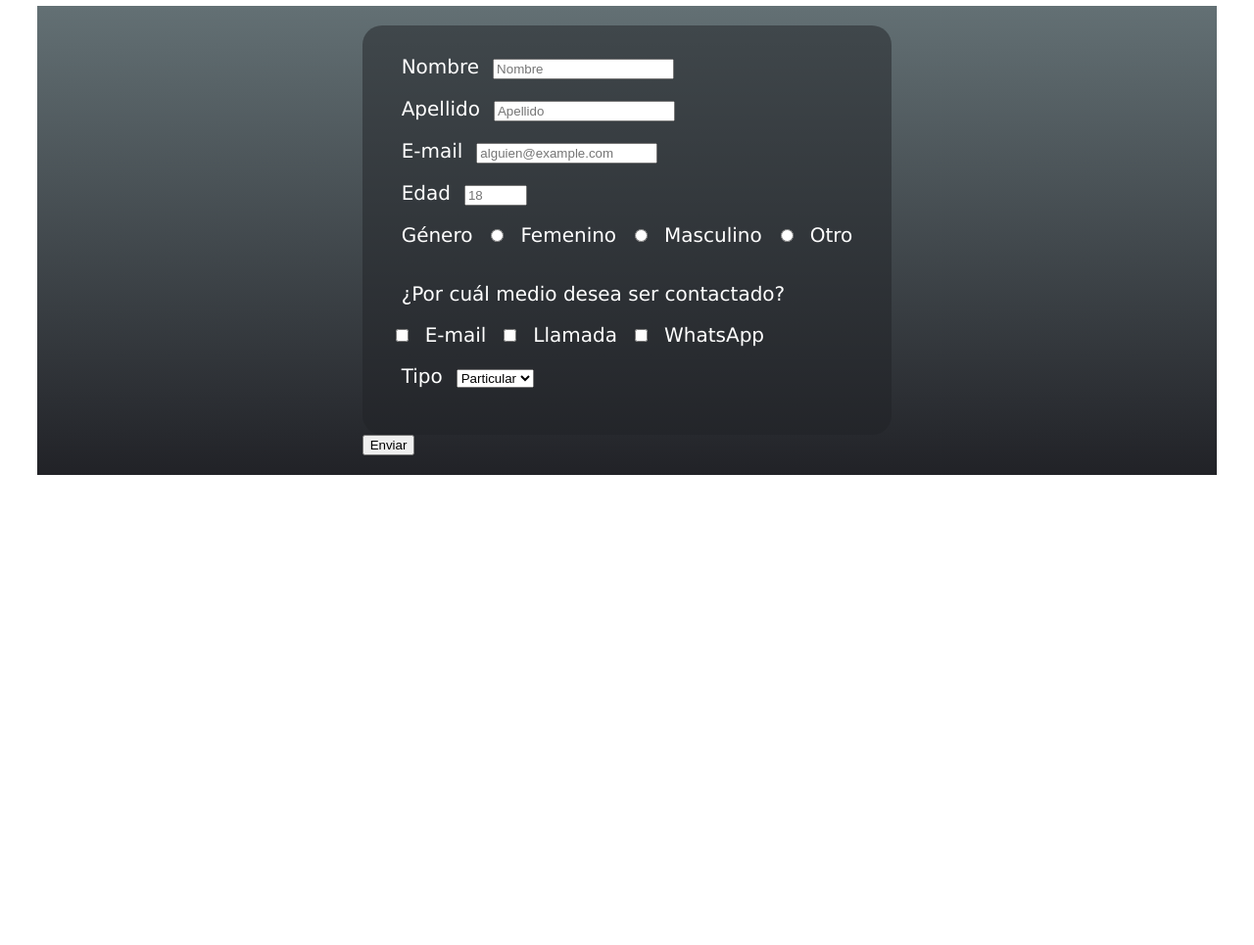
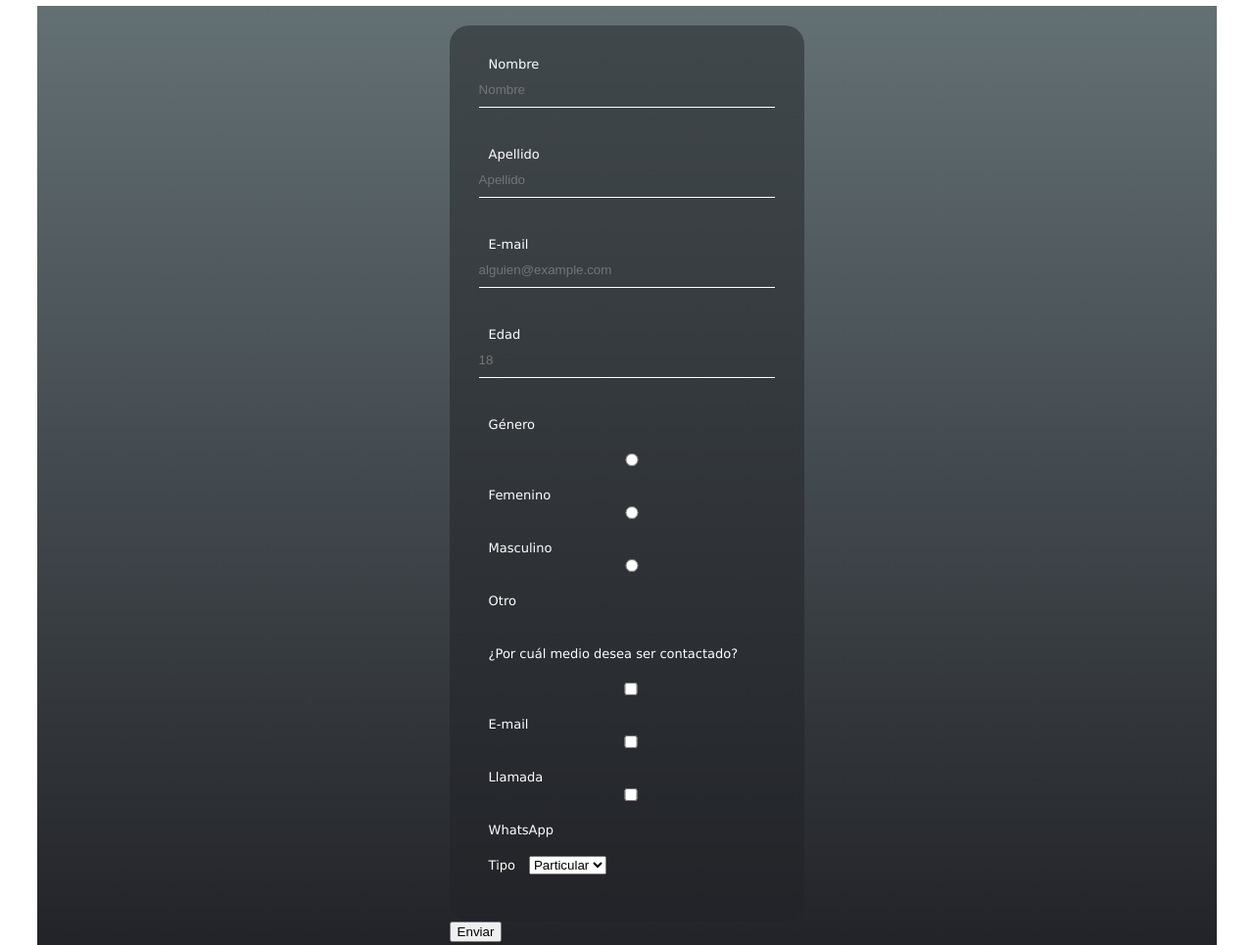
Before and after one commit to sagov8/Web, a plain HTML site: page HTML/contacto.html in a window 1280 px wide. Shown: the part 1080-2045 px from the top of the page at 98% size. Before the commit the page ends 1639 px from the top, so only its background shows below. Drawn offline with Linux system fonts and the light colour scheme.

Commit message:
Form CSS

```diff
--- a/HTML/contacto.html
+++ b/HTML/contacto.html
@@ -22,7 +22,8 @@
     <div class="form">
       <form>
         <div class="formulario">
-          <label for="nombre">Nombre</label>
+          <div class="elemento">
+            <label for="nombre">Nombre</label><br />
             <input
               type="text"
               id="nombre"
@@ -30,8 +31,9 @@
               placeholder="Nombre"
               required="true"
             /><br /><br />
-
-          <label for="apellido">Apellido</label>
+          </div>
+          <div class="elemento">
+            <label for="apellido">Apellido</label><br />
             <input
               type="text"
               id="apellido"
@@ -39,8 +41,9 @@
               placeholder="Apellido"
               required="true"
             /><br /><br />
-
-          <label for="nombre">E-mail</label>
+          </div>
+          <div class="elemento">
+            <label for="nombre">E-mail</label><br />
             <input
               type="email"
               id="email"
@@ -48,8 +51,9 @@
               placeholder="alguien@example.com"
               required="true"
             /><br /><br />
-
-          <label for="edad">Edad</label>
+          </div>
+          <div class="elemento">
+            <label for="edad">Edad</label><br />
             <input
               type="number"
               id="edad"
@@ -58,20 +62,33 @@
               min="1"
               max="120"
             /><br /><br />
-
-          <label for="genero">Género</label>
+          </div>
+          <div class="input-group">
+            <label for="genero">Género</label><br /><br />
+            <span>
             <input type="radio" id="femenino" name="genero" value="femenino" />
             <label for="femenino">Femenino</label>
-          <input type="radio" id="masculino" name="genero" value="masculino" />
+            <input
+              type="radio"
+              id="masculino"
+              name="genero"
+              value="masculino"
+            />
             <label for="masculino">Masculino</label>
             <input type="radio" id="otro" name="genero" value="otro" />
             <label for="otro">Otro</label><br /><br /><br />
-
+          </div>
+          <div class="elemento">
             <label for="contacto">¿Por cuál medio desea ser contactado?</label
             ><br /><br />
             <input type="checkbox" id="correo" name="contacto" value="correo" />
             <label for="correo">E-mail</label>
-          <input type="checkbox" id="llamada" name="contacto" value="llamada" />
+            <input
+              type="checkbox"
+              id="llamada"
+              name="contacto"
+              value="llamada"
+            />
             <label for="llamada">Llamada</label>
             <input
               type="checkbox"
@@ -80,7 +97,8 @@
               value="WhatsApp"
             />
             <label for="WhatsApp">WhatsApp</label><br /><br />
-
+          </div>
+          <div class="elemento">
             <label for="tipo">Tipo</label>
             <select name="tipo" id="tipo">
               <option value="artista">Artista</option>
@@ -90,7 +108,8 @@
 
             <br /><br />
           </div>
-        <div id="#submit">
+        </div>
+        <div class="elemento">
           <input type="submit" value="Enviar" />
         </div>
       </form>
--- a/css/estilos.css
+++ b/css/estilos.css
@@ -59,10 +59,29 @@ h2 {
 }
 
 .formulario label {
-    font-size: 20px;
+    font-size: 13px;
     font-family: Verdana, Geneva, Tahoma, sans-serif;
     padding: 10px;
     color: #ffffff;
+}
+
+.formulario input {
+    width: 100%;
+    padding: 10px 0;
+    color: #ffffff;
+    background: transparent;
+    border: none;
+    border-bottom: 1px solid #ffffff;
+    margin-bottom: 20px;
+    ::
+}
+
+.btnSubmit {
+    display: flex;
+    justify-content: center;
+    background-color: #ffffff;
+    border: none;
+    text-transform: uppercase;
 }
 
 p{
```
Lines whose indentation alone changed are shown as unchanged.
